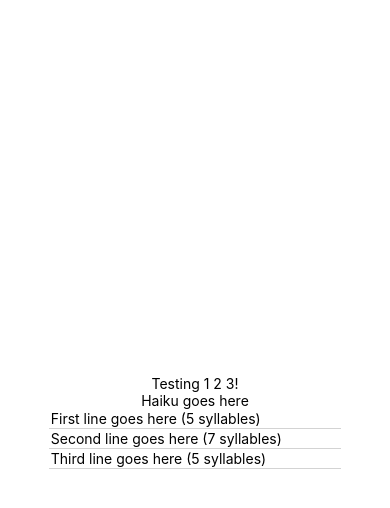
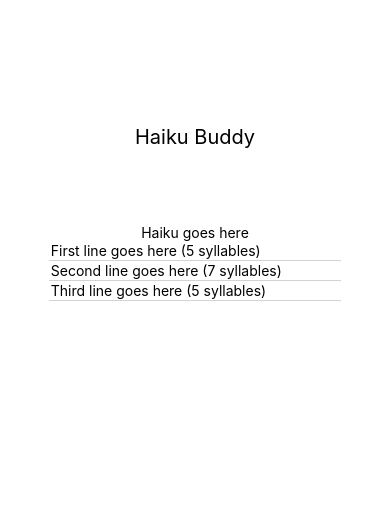
Before and after one commit to dillydally414/HaikuApp, a React Native app: screen / in a window 390 px wide. Shown: the top 508 px of the page. Built offline with nearby package versions, Linux system fonts and the light colour scheme.

Commit message:
basic styling

```diff
--- a/App.tsx
+++ b/App.tsx
@@ -6,14 +6,22 @@ import Haiku from './Haiku';
 const Container = styled(View)`
   align-items: center;
   background-color: #fff;
-  flex: 1;
-  justify-content: center;
+  display: flex;
+  height: 100%;
+  justify-content: flex-start;
+`;
+
+const Title = styled(Text)`
+  font-size: 20px;
+  padding: 125px 0 75px;
 `;
 
 export default function App() {
   return (
     <Container>
-      <Text>Testing 1 2 3!</Text>
+      <Title>
+        Haiku Buddy
+      </Title>
       <StatusBar style="auto" />
       <Haiku />
     </Container>
```
